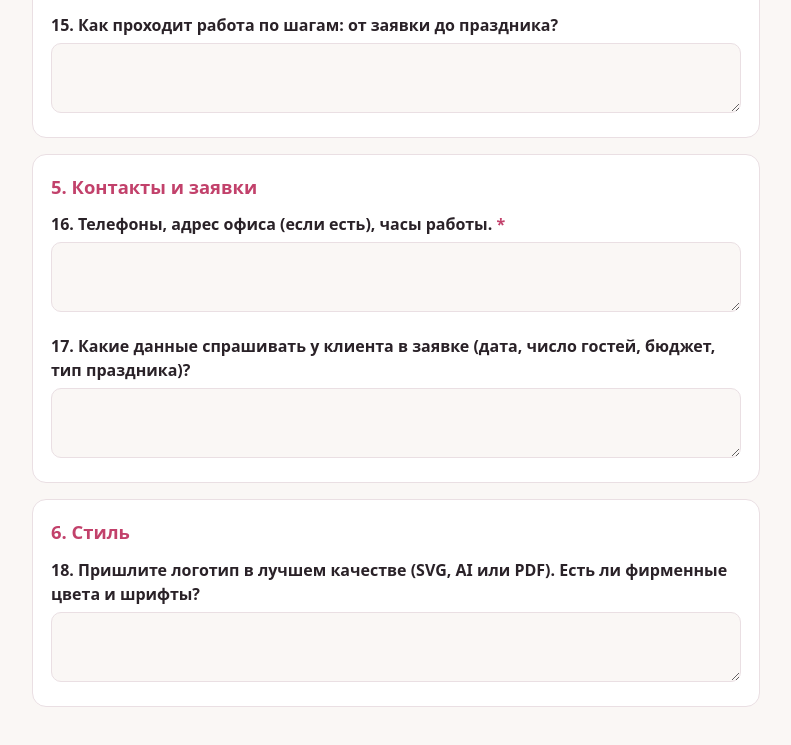
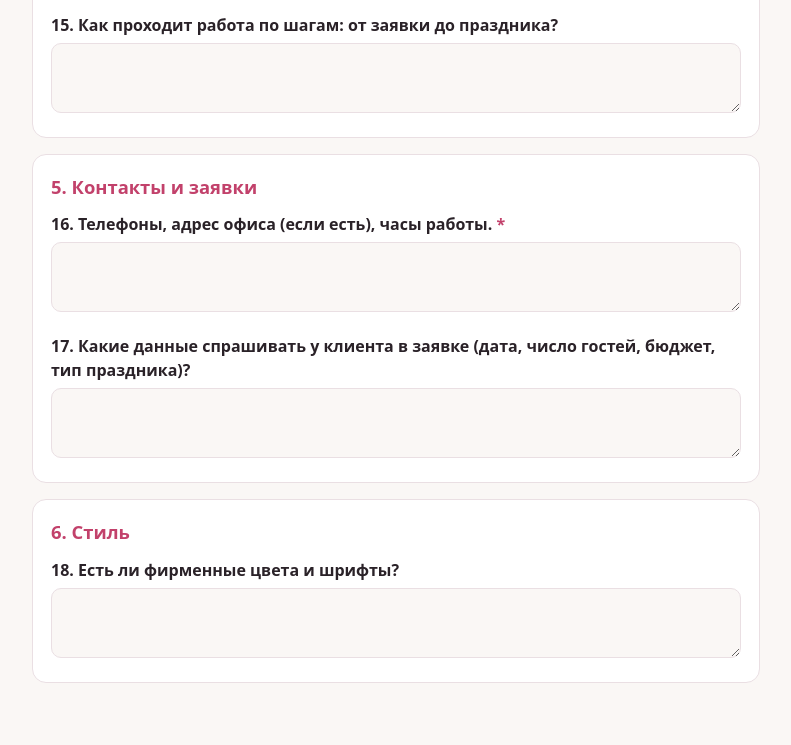
Before and after one commit to ProTeacherWebs/granddecor-brief, a plain HTML site: page index.html in a window 1280 px wide. Shown: the part 2345-3090 px from the top of the page, without its empty margins (244-1035 px from the left). Drawn offline with Linux system fonts and the light colour scheme.

Commit message:
Бриф: логотип уже получен
Co-Authored-By: Claude Opus 5.5 <noreply@anthropic.com>

```diff
--- a/index.html
+++ b/index.html
@@ -71,9 +71,9 @@ var B=[
 ["*","Телефоны, адрес офиса (если есть), часы работы."],
 ["","Какие данные спрашивать у клиента в заявке (дата, число гостей, бюджет, тип праздника)?"]]],
 ["Стиль",[
-["","Пришлите логотип в лучшем качестве (SVG, AI или PDF). Есть ли фирменные цвета и шрифты?"]]]
+["","Есть ли фирменные цвета и шрифты?"]]]
 ];
-var KEY="granddecor-brief-v4",f=document.getElementById("f"),data={},n=0,total=0;
+var KEY="granddecor-brief-v5",f=document.getElementById("f"),data={},n=0,total=0;
 try{data=JSON.parse(localStorage.getItem(KEY))||{}}catch(e){}
 B.forEach(function(b,bi){
   var s=document.createElement("section"),h=document.createElement("h2");
```
Also changed, not shown: 2 other files.
